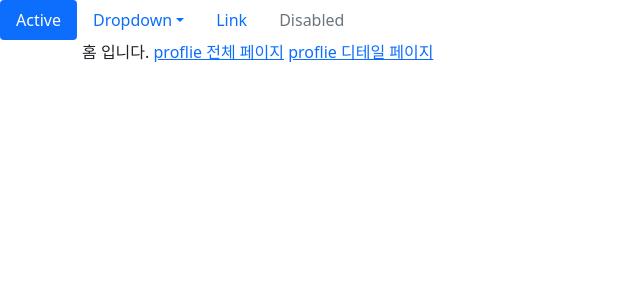
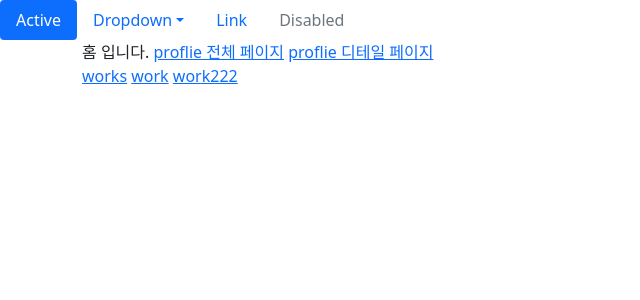
Before and after one commit to happysang/semyung_univ_project, a Django app: page / in a window 1280 px wide. Shown: the top 300 px of the page, without its empty margins (0-640 px from the left). Run offline with Django 4.2, Linux system fonts and the light colour scheme; some libraries are stand-ins or nearby versions.

Commit message:
seokgeun

```diff
--- a/exhbn_project/exhbn_project/settings.py
+++ b/exhbn_project/exhbn_project/settings.py
@@ -124,6 +124,10 @@ STATICFILES_DIRS = [
 ]
 STATIC_ROOT = os.path.join(BASE_DIR, 'static')
 
+MEDIA_URL = '/media/'
+
+MEDIA_ROOT = os.path.join(BASE_DIR, 'mainpage', 'media')
+
 # Default primary key field type
 # https://docs.djangoproject.com/en/4.0/ref/settings/#default-auto-field
 
--- a/exhbn_project/exhbn_project/urls.py
+++ b/exhbn_project/exhbn_project/urls.py
@@ -16,10 +16,12 @@ Including another URLconf
 from django.contrib import admin
 from mainpage import views
 from django.urls import path
+from django.conf import settings
+from django.conf.urls.static import static
 
 urlpatterns = [
     path('admin/', admin.site.urls),
-    path('', views.home, name = 'urlnamehome'),
+    path('', views.home, name = 'home'),
     path('allprofile', views.allprofile, name = 'allprofile'),
     path('detailprofile', views.detailprofile, name = 'detailprofile'),
 
@@ -28,4 +30,4 @@ urlpatterns = [
     path('works/<str:wtype>', views.works, name = 'works'),
     path('work_detail/<int:pk>', views.work_detail, name = 'work_detail'),
     path('work_detail2/<int:pk>', views.work_detail2, name = 'work_detail2'),
-]
+] + static(settings.MEDIA_URL, document_root=settings.MEDIA_ROOT)
--- a/exhbn_project/mainpage/templates/home.html
+++ b/exhbn_project/mainpage/templates/home.html
@@ -3,5 +3,10 @@
 홈 입니다.
 <a href="{%url 'allprofile' %}" class="button">proflie 전체 페이지</a>
 <a href="{%url 'detailprofile' %}" class="button">proflie 디테일 페이지</a>
+<br>
+<a href="{%url 'works' 'gr' %}" class="button">works</a>
+<a href="{%url 'work_detail' %}" class="button">work</a>
+<a href="{%url 'work_detail2' %}" class="button">work222</a>
+{% comment %} <a href="{%url 'detailprofile' %}" class="button">proflie 디테일 페이지</a> {% endcomment %}
 
 {% endblock %}
--- a/exhbn_project/mainpage/templates/work_detail.html
+++ b/exhbn_project/mainpage/templates/work_detail.html
@@ -12,8 +12,6 @@
 }
 .content {
   font-size: calc(0.3rem + 0.8vw);
-}
-
 }
 </style>
 
```
Also changed, not shown: exhbn_project/mainpage/templates/about.html (added, +18 -0 lines), exhbn_project/db.sqlite3.
